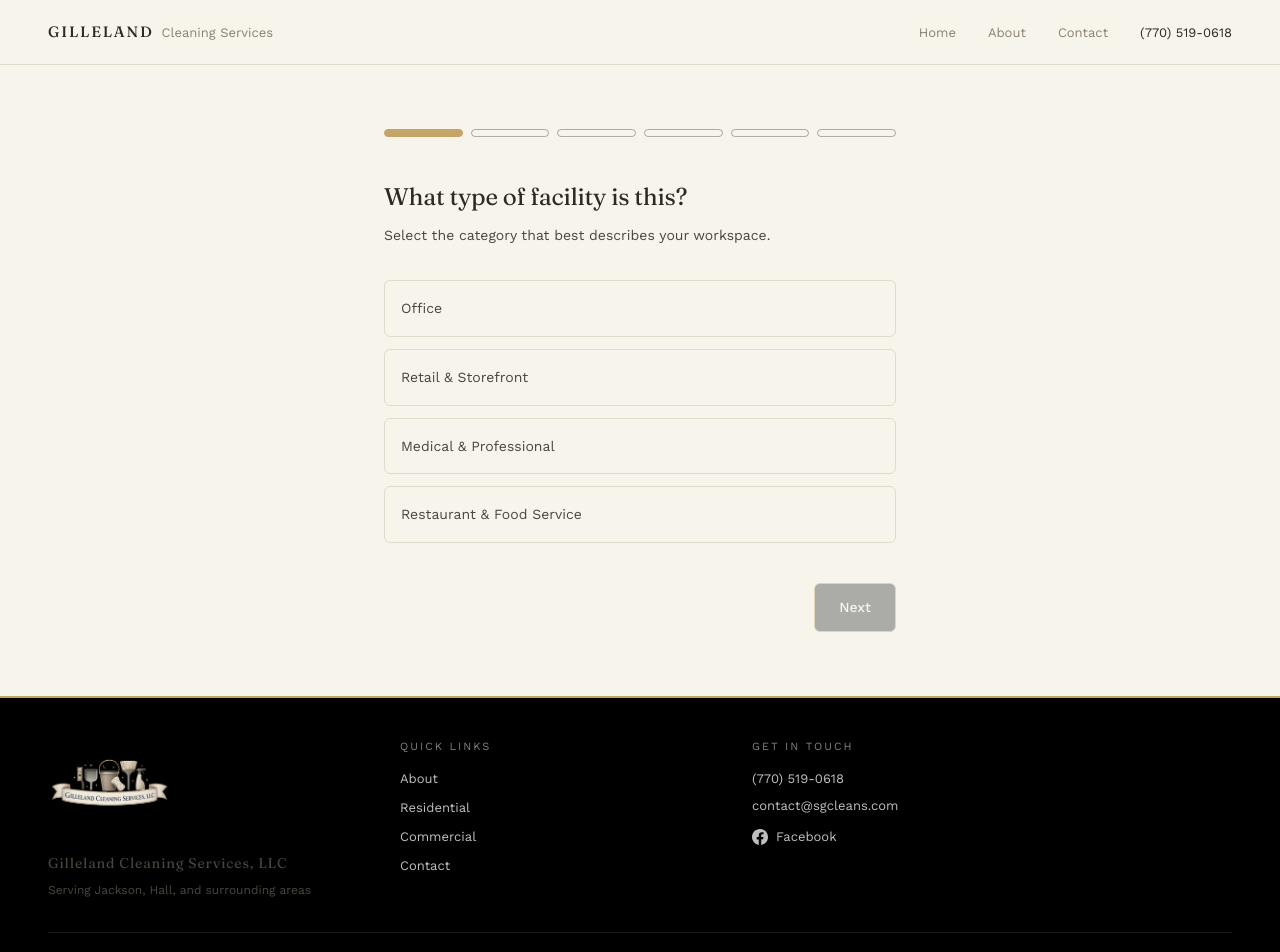
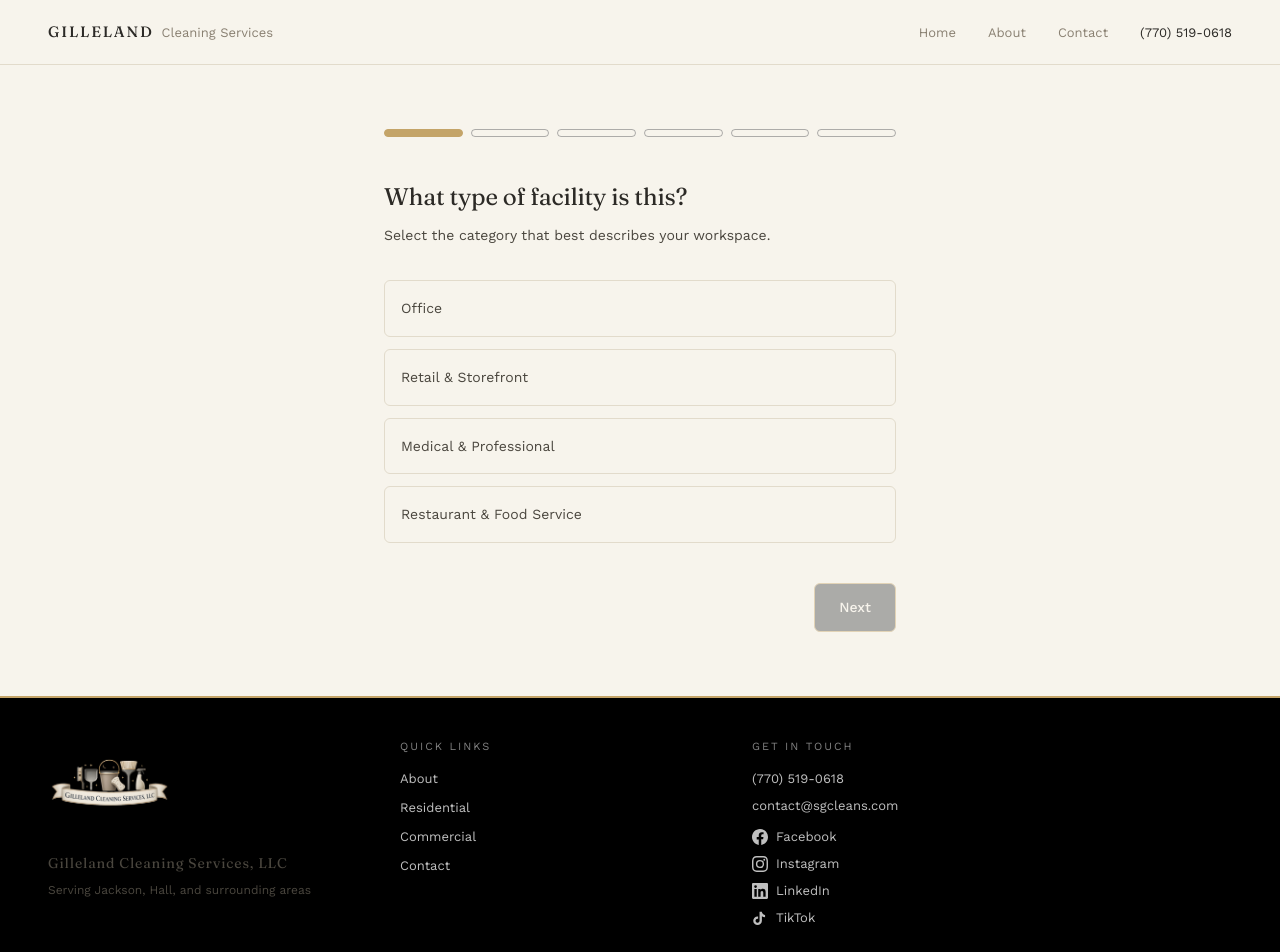
Before and after one commit to edge6-ux/gcs, a Next.js app: page /commercial/estimate in a window 1280 px wide. Shown: the top 952 px of the page. Built offline with nearby package versions, Linux system fonts and the light colour scheme.

Commit message:
Social Links

```diff
--- a/components/Footer.tsx
+++ b/components/Footer.tsx
@@ -92,6 +92,57 @@ export default function Footer() {
                 </svg>
                 Facebook
               </a>
+              <a
+                href="https://www.instagram.com/shawng5347/"
+                target="_blank"
+                rel="noopener noreferrer"
+                className="inline-flex items-center gap-2 font-body text-[13px] text-white/75 transition-colors hover:text-white"
+              >
+                <svg
+                  xmlns="http://www.w3.org/2000/svg"
+                  viewBox="0 0 24 24"
+                  fill="currentColor"
+                  className="h-4 w-4 shrink-0"
+                  aria-hidden="true"
+                >
+                  <path d="M12 2.163c3.204 0 3.584.012 4.85.07 3.252.148 4.771 1.691 4.919 4.919.058 1.265.069 1.645.069 4.849 0 3.205-.012 3.584-.069 4.849-.149 3.225-1.664 4.771-4.919 4.919-1.266.058-1.644.07-4.85.07-3.204 0-3.584-.012-4.849-.07-3.26-.149-4.771-1.699-4.919-4.92-.058-1.265-.07-1.644-.07-4.849 0-3.204.013-3.583.07-4.849.149-3.227 1.664-4.771 4.919-4.919 1.266-.057 1.645-.069 4.849-.069zm0-2.163c-3.259 0-3.667.014-4.947.072-4.358.2-6.78 2.618-6.98 6.98-.059 1.281-.073 1.689-.073 4.948 0 3.259.014 3.668.072 4.948.2 4.358 2.618 6.78 6.98 6.98 1.281.058 1.689.072 4.948.072 3.259 0 3.668-.014 4.948-.072 4.354-.2 6.782-2.618 6.979-6.98.059-1.28.073-1.689.073-4.948 0-3.259-.014-3.667-.072-4.947-.196-4.354-2.617-6.78-6.979-6.98-1.281-.058-1.69-.072-4.949-.072zm0 5.838a6.162 6.162 0 1 0 0 12.324 6.162 6.162 0 0 0 0-12.324zm0 10.162a4 4 0 1 1 0-8 4 4 0 0 1 0 8zm6.406-11.845a1.44 1.44 0 1 0 0 2.881 1.44 1.44 0 0 0 0-2.881z" />
+                </svg>
+                Instagram
+              </a>
+              <a
+                href="https://www.linkedin.com/in/shawn-gilleland-54aa493a5/"
+                target="_blank"
+                rel="noopener noreferrer"
+                className="inline-flex items-center gap-2 font-body text-[13px] text-white/75 transition-colors hover:text-white"
+              >
+                <svg
+                  xmlns="http://www.w3.org/2000/svg"
+                  viewBox="0 0 24 24"
+                  fill="currentColor"
+                  className="h-4 w-4 shrink-0"
+                  aria-hidden="true"
+                >
+                  <path d="M20.447 20.452h-3.554v-5.569c0-1.328-.027-3.037-1.852-3.037-1.853 0-2.136 1.445-2.136 2.939v5.667H9.351V9h3.414v1.561h.046c.477-.9 1.637-1.85 3.37-1.85 3.601 0 4.267 2.37 4.267 5.455v6.286zM5.337 7.433a2.062 2.062 0 1 1 0-4.125 2.062 2.062 0 0 1 0 4.125zM7.114 20.452H3.56V9h3.554v11.452zM22.225 0H1.771C.792 0 0 .774 0 1.729v20.542C0 23.227.792 24 1.771 24h20.451C23.2 24 24 23.227 24 22.271V1.729C24 .774 23.2 0 22.222 0h.003z" />
+                </svg>
+                LinkedIn
+              </a>
+              <a
+                href="https://www.tiktok.com/@gillelandgetsitclean"
+                target="_blank"
+                rel="noopener noreferrer"
+                className="inline-flex items-center gap-2 font-body text-[13px] text-white/75 transition-colors hover:text-white"
+              >
+                <svg
+                  xmlns="http://www.w3.org/2000/svg"
+                  viewBox="0 0 24 24"
+                  fill="currentColor"
+                  className="h-4 w-4 shrink-0"
+                  aria-hidden="true"
+                >
+                  <path d="M16.6 5.82c-.86-.6-1.5-1.51-1.72-2.53-.05-.23-.08-.47-.09-.71h-3.45v13.5c0 1.65-1.34 3-3 3-.55 0-1.06-.15-1.5-.4a2.99 2.99 0 0 1-1.5-2.6c0-1.66 1.34-3 3-3 .3 0 .58.05.85.13v-3.5a6.5 6.5 0 0 0-.85-.06 6.5 6.5 0 0 0-6.5 6.5 6.5 6.5 0 0 0 6.5 6.5 6.5 6.5 0 0 0 6.5-6.5V9.4a8.16 8.16 0 0 0 4.76 1.52V7.47a4.85 4.85 0 0 1-2.99-1.65z" />
+                </svg>
+                TikTok
+              </a>
             </div>
           </div>
         </div>
```
